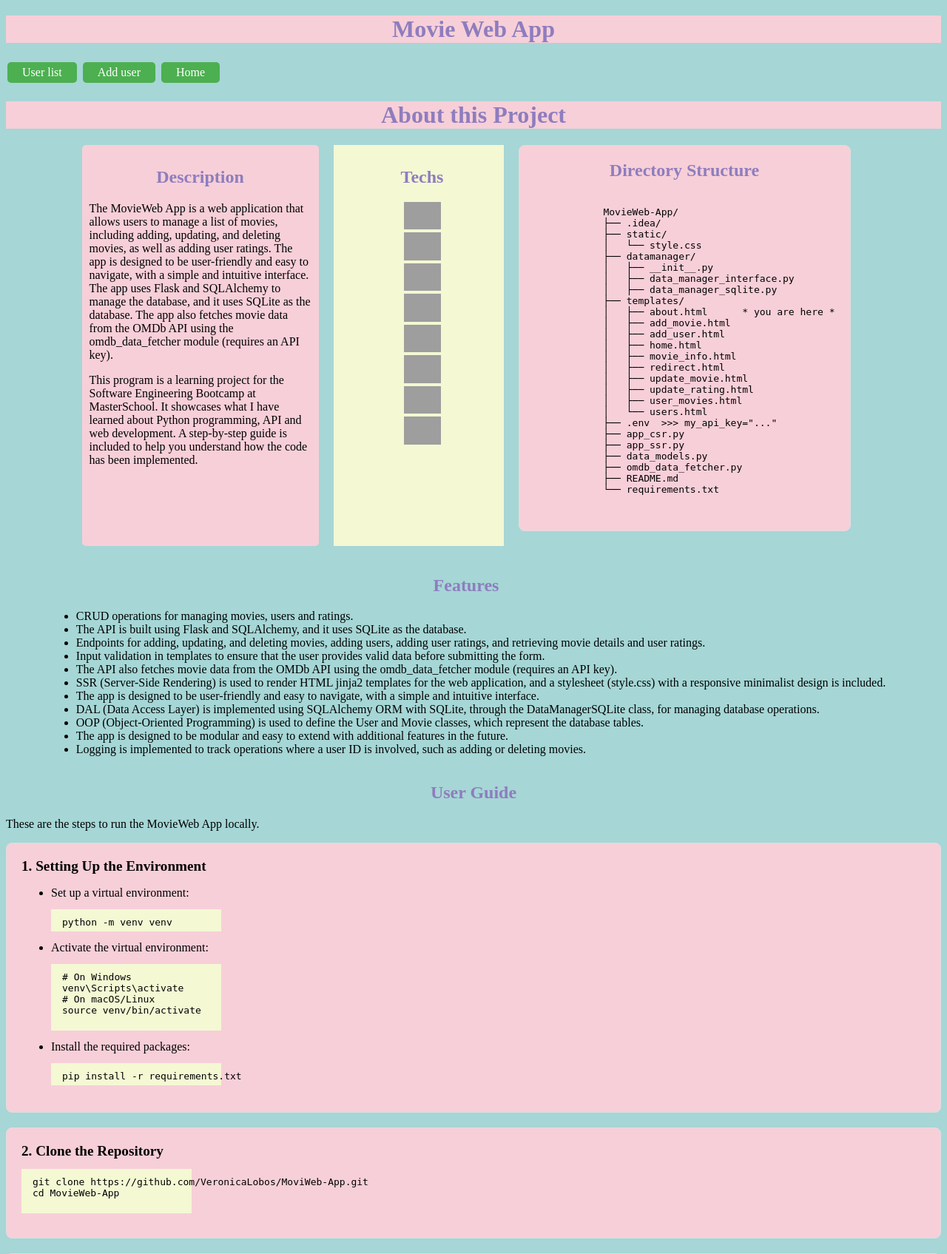
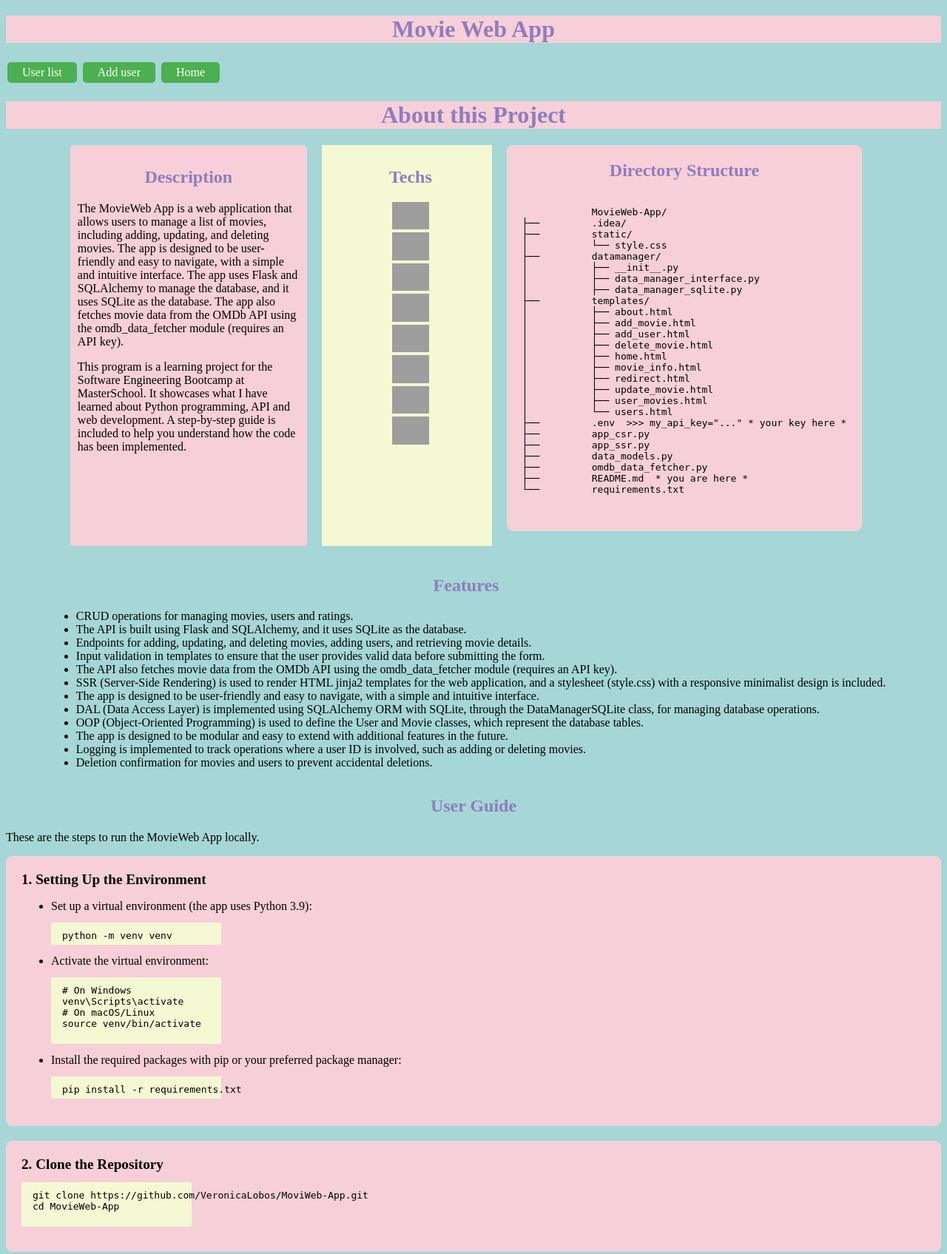
Before and after one commit to VeronicaLobos/MoviWeb-App, a Flask app: page /about in a window 1280 px wide. Shown: the top 1695 px of the page at 74% size. Run offline with Flask 3, Linux system fonts and the light colour scheme; some web fonts are replaced; grey boxes are pictures that could not be loaded.

Commit message:
Updated requirements file, included .env file ready to receive a OMDB API Key. Updated README file and about template.

```diff
--- a/requirements.txt
+++ b/requirements.txt
@@ -4,4 +4,5 @@ requests~=2.32.3
 urllib3~=2.3.0
 flask-cors~=5.0.1
 flask-limiter~=3.11.0
+flask-sqlalchemy
 python-dotenv~=1.1.0
--- a/templates/about.html
+++ b/templates/about.html
@@ -22,12 +22,11 @@
         <h2>Description</h2>
         <p>The MovieWeb App is a web application that allows users to
         manage a list of movies, including adding, updating, and deleting
-        movies, as well as adding user ratings. The app is designed to be
-        user-friendly and easy to navigate, with a simple and intuitive
-        interface. The app uses Flask and SQLAlchemy to manage the
-        database, and it uses SQLite as the database. The app also
-        fetches movie data from the OMDb API using the omdb_data_fetcher
-            module (requires an API key).</p>
+        movies. The app is designed to be user-friendly and easy to navigate,
+            with a simple and intuitive interface.
+            The app uses Flask and SQLAlchemy to manage the database, and it uses
+            SQLite as the database. The app also fetches movie data from the OMDb
+            API using the omdb_data_fetcher module (requires an API key).</p>
         <p>This program is a learning project for the Software Engineering
         Bootcamp at MasterSchool. It showcases what I have learned
         about Python programming, API and web development.
@@ -51,31 +50,31 @@
         <h2>Directory Structure</h2>
         <pre><code>
             MovieWeb-App/
-            ├── .idea/
-            ├── static/
-            │   └── style.css
-            ├── datamanager/
-            │   ├── __init__.py
-            │   ├── data_manager_interface.py
-            │   ├── data_manager_sqlite.py
-            ├── templates/
-            │   ├── about.html      * you are here *
-            │   ├── add_movie.html
-            │   ├── add_user.html
-            │   ├── home.html
-            │   ├── movie_info.html
-            │   ├── redirect.html
-            │   ├── update_movie.html
-            │   ├── update_rating.html
-            │   ├── user_movies.html
-            │   └── users.html
-            ├── .env  &gt;&gt;&gt; my_api_key="..."
-            ├── app_csr.py
-            ├── app_ssr.py
-            ├── data_models.py
-            ├── omdb_data_fetcher.py
-            ├── README.md
-            └── requirements.txt
+├──         .idea/
+├──         static/
+│           └── style.css
+├──         datamanager/
+│           ├── __init__.py
+│           ├── data_manager_interface.py
+│           ├── data_manager_sqlite.py
+├──         templates/
+│           ├── about.html
+│           ├── add_movie.html
+│           ├── add_user.html
+│           ├── delete_movie.html
+│           ├── home.html
+│           ├── movie_info.html
+│           ├── redirect.html
+│           ├── update_movie.html
+│           ├── user_movies.html
+│           └── users.html
+├──         .env  >>> my_api_key="..." * your key here *
+├──         app_csr.py
+├──         app_ssr.py
+├──         data_models.py
+├──         omdb_data_fetcher.py
+├──         README.md  * you are here *
+└──         requirements.txt
         </code></pre>
     </article>
     </div>
@@ -87,8 +86,7 @@
             <li>The API is built using Flask and SQLAlchemy, and it uses
             SQLite as the database.</li>
             <li>Endpoints for adding, updating, and deleting movies, adding
-            users, adding user ratings, and retrieving movie details
-            and user ratings.</li>
+            users, and retrieving movie details.</li>
             <li>Input validation in templates to ensure that the user
             provides valid data before submitting the form.</li>
             <li>The API also fetches movie data from the OMDb API using the
@@ -107,6 +105,8 @@
             with additional features in the future.</li>
             <li>Logging is implemented to track operations where a user ID
             is involved, such as adding or deleting movies.</li>
+            <li>Deletion confirmation for movies and users to prevent
+            accidental deletions.</li>
         </ul>
     </article>
 
@@ -120,14 +120,14 @@
     <article class="form">
         <h3>1. Setting Up the Environment</h3>
         <ul>
-            <li>Set up a virtual environment:
+            <li>Set up a virtual environment (the app uses Python 3.9):
                 <pre class="movie"><code>python -m venv venv</code></pre>
             </li>
             <li>Activate the virtual environment:
                 <pre class="movie"><code># On Windows<br>venv\Scripts\activate<br># On macOS/Linux<br>source venv/bin/activate
                 </code></pre>
             </li>
-            <li>Install the required packages:
+            <li>Install the required packages with pip or your preferred package manager:
                 <pre class="movie"><code>pip install -r requirements.txt</code></pre>
             </li>
         </ul>
@@ -149,6 +149,7 @@
     <article class="form">
         <h3>4. Install Dependencies</h3>
         <p>Make sure you have the required dependencies installed.</p>
+        <p>Use pip or your preferred package manager:</p>
         <pre class="movie"><code>pip install -r requirements.txt</code></pre>
     </article>
     <article class="form">
```
Also changed, not shown: README.md, 1 other file.
